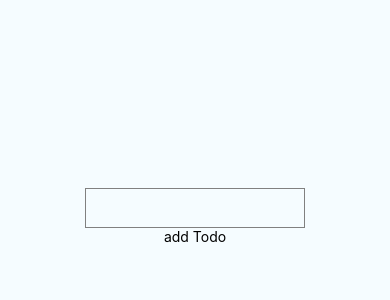
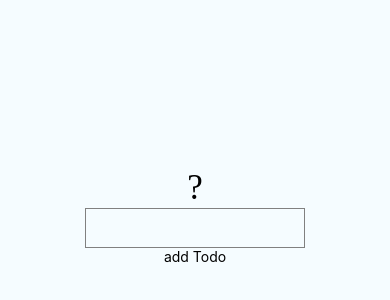
Before and after one commit to ddulhddul/Guide, a React Native app: screen / in a window 390 px wide. Shown: the part 206-506 px from the top of the page. Built offline with nearby package versions, Linux system fonts and the light colour scheme.

Commit message:
react-native-vector-icons test

```diff
--- a/App.js
+++ b/App.js
@@ -7,6 +7,7 @@ import {
   TextInput,
   TouchableOpacity
 } from 'react-native';
+import Ionicons from 'react-native-vector-icons/Ionicons'
 
 
 export default class App extends React.Component {
@@ -58,6 +59,7 @@ class Todo extends Component {
   render() {
     return (
       <View style={styles.container}>
+        <Ionicons size={35} name='ios-person-outline' color="#000000" />
         <TextInput
           style={{height: 40,borderColor: 'gray', borderWidth: 1}}
           onChangeText={(text) => {
--- a/package.json
+++ b/package.json
@@ -21,6 +21,7 @@
   "dependencies": {
     "expo": "^19.0.0",
     "react": "16.0.0-alpha.12",
-    "react-native": "^0.46.1"
+    "react-native": "^0.46.1",
+    "react-native-vector-icons": "^4.3.0"
   }
 }
```
Also changed, not shown: 1 other file (tests, documents, lock files or other folders).
